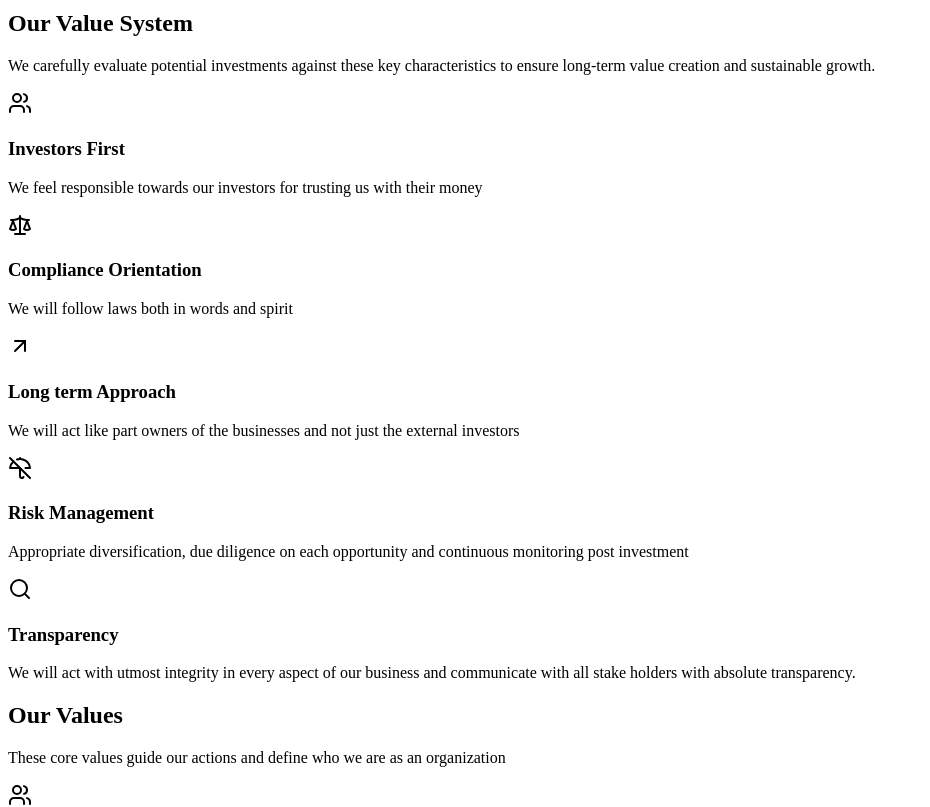
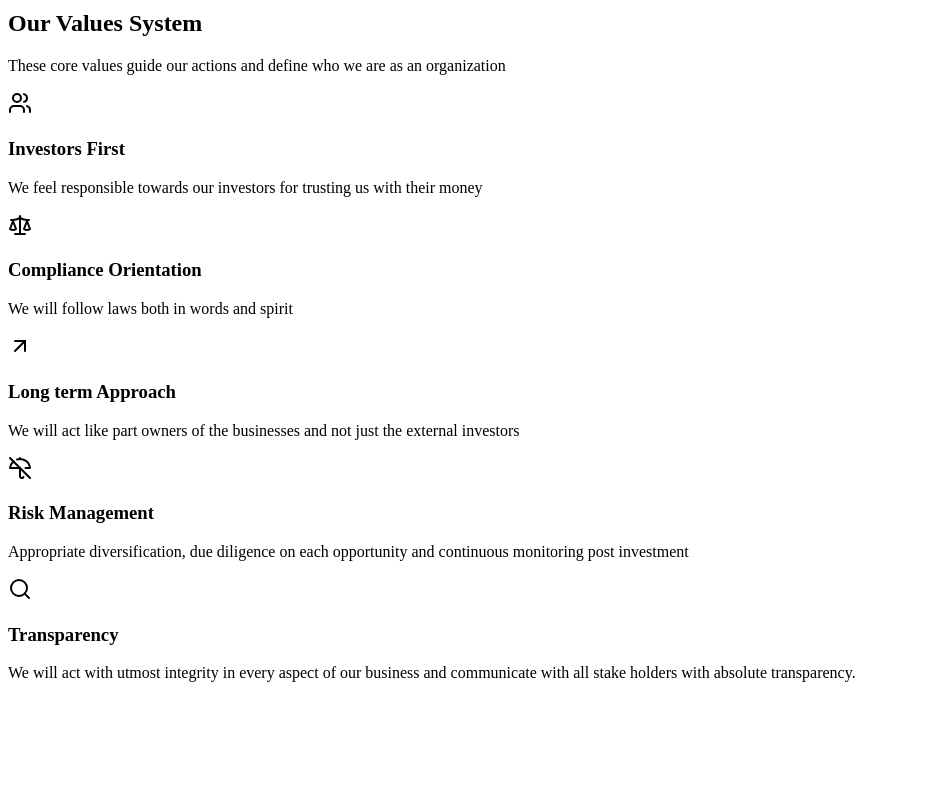
Before and after one commit to Ronak501/finance, a Next.js app: page /about/About in a window 1280 px wide. Shown: the part 2020-2827 px from the top of the page, without its empty margins (0-930 px from the left). After the commit the page ends 2718 px from the top, so only its background shows below. Built offline with nearby package versions, Linux system fonts and the light colour scheme.

Commit message:
add conetnt

```diff
--- a/src/main.tsx
+++ b/src/main.tsx
@@ -24,7 +24,7 @@ const AppRouter = () => {
           <Route path="/resources" element={<Resources />} />
           <Route path="/contact" element={<MeetUs />} />
           <Route path="/team" element={<Team />} />
-          <Route path="/fund" element={<Fund />} />
+          <Route path="/funddetails" element={<Fund />} />
           <Route path="/signin" element={<SignIn />} />
           <Route path="/signup" element={<SignUp />} />
         </Route>
--- a/src/pages/about/About.tsx
+++ b/src/pages/about/About.tsx
@@ -31,38 +31,6 @@ export default function About() {
       </div>
     </div>
   );
-
-  const characteristics = [
-    {
-      icon: Users,
-      title: "Investors First",
-      description:
-        "We feel responsible towards our investors for trusting us with their money",
-    },
-    {
-      icon: Scale,
-      title: "Compliance Orientation",
-      description: "We will follow laws both in words and spirit",
-    },
-    {
-      icon: ArrowUpRight,
-      title: "Long term Approach",
-      description:
-        "We will act like part owners of the businesses and not just the external investors",
-    },
-    {
-      icon: UmbrellaOff,
-      title: "Risk Management",
-      description:
-        "Appropriate diversification, due diligence on each opportunity and continuous monitoring post investment",
-    },
-    {
-      icon: Search,
-      title: "Transparency",
-      description:
-        "We will act with utmost integrity in every aspect of our business and communicate with all stake holders with absolute transparency.",
-    },
-  ];
 
   const targetProfile = [
     {
@@ -321,44 +289,9 @@ export default function About() {
         </div>
       </div>
 
-      <section className="py-16 bg-white">
-        <div className="max-w-7xl mx-auto px-4">
+      <div className="py-16 mid:py-24 px-4 mid:px-8">
           <div className="text-center mb-12">
-            <h2 className="text-3xl font-bold text-gray-900 mb-4">
-              Our Value System
-            </h2>
-            <p className="text-lg text-gray-600 max-w-3xl mx-auto">
-              We carefully evaluate potential investments against these key
-              characteristics to ensure long-term value creation and sustainable
-              growth.
-            </p>
-          </div>
-          <div className="grid grid-cols-1 md:grid-cols-2 lg:grid-cols-3 gap-6">
-            {characteristics.map((item, i) => (
-              <div
-                key={i}
-                className="group bg-white rounded-xl p-6 shadow-md hover:shadow-xl transition-shadow duration-300 border border-gray-100"
-              >
-                <div className="flex items-center space-x-4 mb-4">
-                  <div className="w-12 h-12 bg-emerald-100 rounded-lg flex items-center justify-center group-hover:bg-emerald-600 transition-colors duration-300">
-                    <item.icon className="w-6 h-6 text-emerald-600 group-hover:text-white transition-colors duration-300" />
-                  </div>
-                  <h3 className="text-lg font-semibold text-gray-900">
-                    {item.title}
-                  </h3>
-                </div>
-                <p className="text-gray-600 text-sm leading-relaxed">
-                  {item.description}
-                </p>
-              </div>
-            ))}
-          </div>
-        </div>
-      </section>
-
-       <div className="py-16 mid:py-24 px-4 mid:px-8">
-          <div className="text-center mb-12">
-            <h2 className="text-3xl mid:text-4xl lg:text-5xl font-bold text-gray-900 mb-4">Our Values</h2>
+            <h2 className="text-3xl mid:text-4xl lg:text-5xl font-bold text-gray-900 mb-4">Our Values System</h2>
             <p className="text-lg mid:text-xl text-gray-600 max-w-3xl mx-auto">
               These core values guide our actions and define who we are as an organization
             </p>
--- a/src/pages/footer/Footer.tsx
+++ b/src/pages/footer/Footer.tsx
@@ -50,7 +50,7 @@ function Footer() {
               </li>
               <li className="flex items-center">
                 <ChevronsRight />
-                <Link to="/fund" className="text-gray-400 hover:text-white">
+                <Link to="/funddetails" className="text-gray-400 hover:text-white">
                   Fund Details
                 </Link>
               </li>
--- a/src/pages/team/Team.tsx
+++ b/src/pages/team/Team.tsx
@@ -41,7 +41,7 @@ function Team() {
   const advisors = [
     {
       name: "Mr. Jignesh Lakhani",
-      position: "Fund Advisor",
+      position: "Fund Sponsor",
       image: "/photos/lakhani.jpeg",
       bio : `Jignesh Jasmatbhai Lakhani is a seasoned professional in the capital markets industry, bringing over 20 years of extensive experience to the table. His career trajectory highlights a wealth of knowledge and hands-on expertise across various segments of the stock broking business.
 • 2002 – 2005: Began his career as a dealer in Surat, working with a sub-broker of Religare Broking.
@@ -54,7 +54,7 @@ In recent times, Aashar Capital has ceased all broking and sub-broking activitie
     },
     {
       name: "Mr. Manish Bansal",
-      position: "Fund Advisor",
+      position: "Fund Sponsor",
       image: "/photos/bansal.jpeg",
       bio: ` Manish Kumar Bansal is a finance professional with over 28 years of experience across various roles in equity research, regulatory bodies, banking, investment banking, and consulting.
 Manish is serving as a part-time consultant for the Department of Economic Affairs, Ministry of Finance, India, where he contributes to research aimed at enhancing the efficiency of Indian financial markets. Additionally, he has held senior roles at Citibank, where he was instrumental in establishing the commodity derivatives business in India, and at the Securities and Exchange Board of India (SEBI), where he contributed to the development of equity derivatives markets and other key financial innovations.Manish holds an M.S. in Finance from the Robert H. Smith School of Business, University of Maryland, a Chartered Financial Analyst (CFA) designation from the Institute of Chartered Financial Analysts of India, and an MBA from Faculty of Management Studies, Saugar University`,
```
